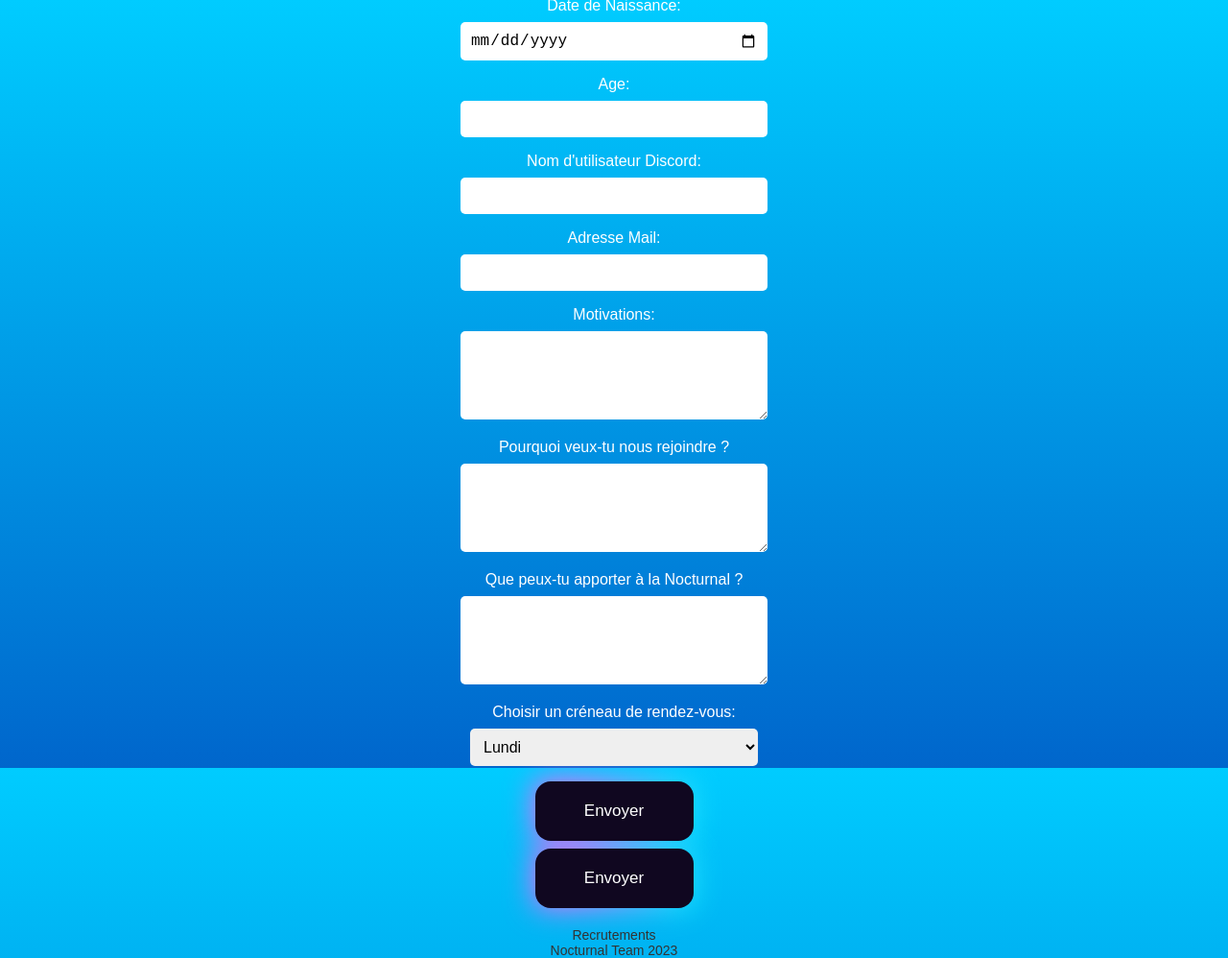
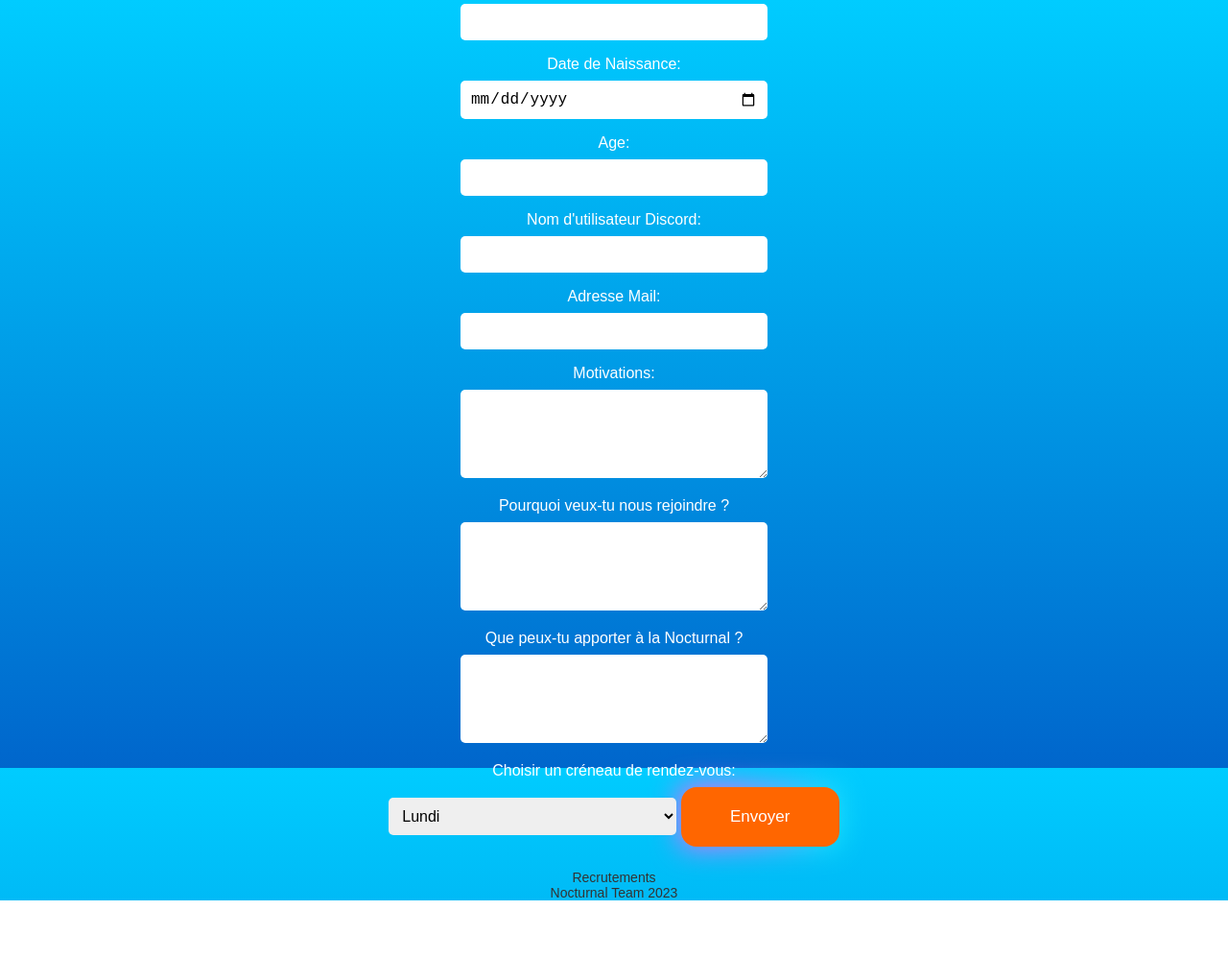
Before and after one commit to lolesx/Nocturnal, a plain HTML site: page recrutements/index.html in a window 1280 px wide. Shown: the whole page at 96% size. After the commit the page ends 938 px from the top, so only its background shows below. Drawn offline with Linux system fonts and the light colour scheme.

Commit message:
Update index.html

```diff
--- a/recrutements/index.html
+++ b/recrutements/index.html
@@ -56,7 +56,7 @@
           border-radius: 1rem;
           border: none;
           position: relative;
-          background: #100720;
+          background: #ff6600;
           transition: 0.1s;
         }
         button::after {
@@ -135,9 +135,6 @@
             <option value="vendredi">Vendredi</option>
         </select>
 
-        <label>
-            <button type="submit">Envoyer</button>
-        </label>
 
         <button type="submit">
             Envoyer
```
